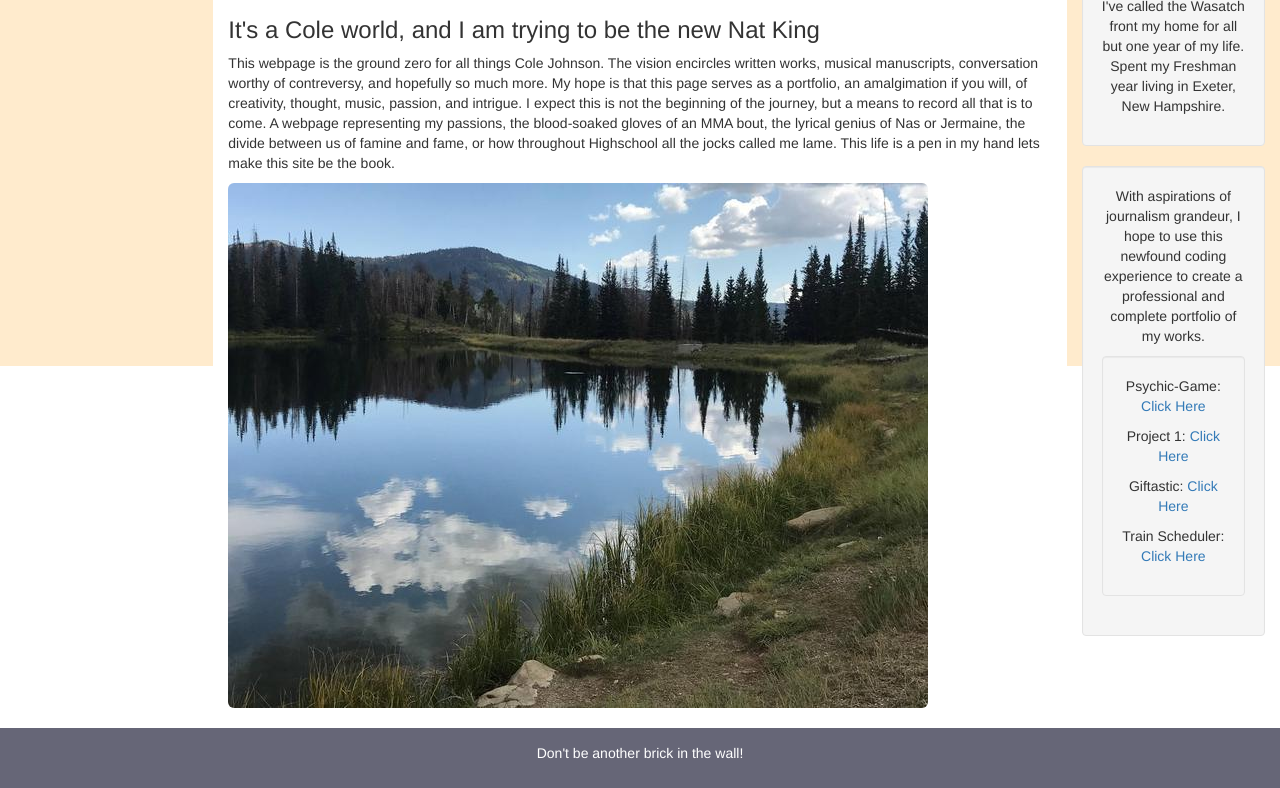
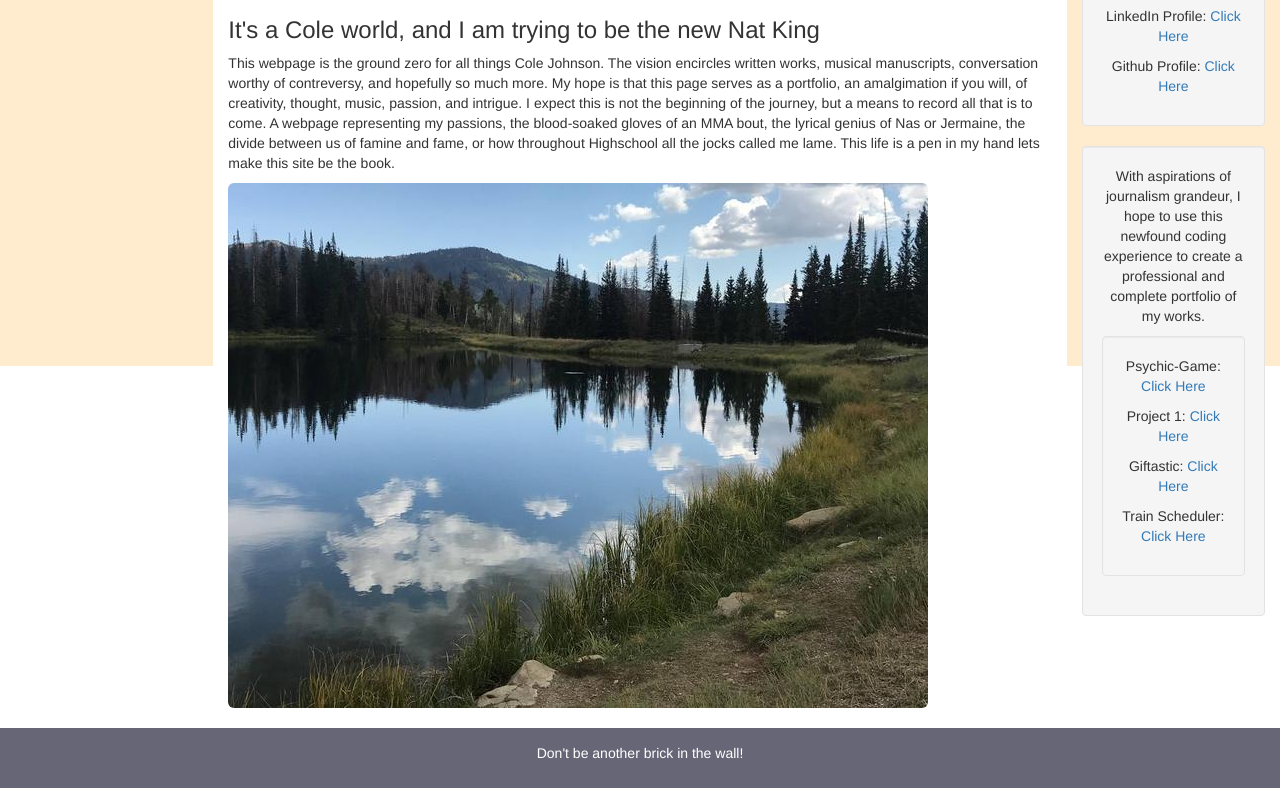
Before and after one commit to ColeJohnson99/Bootstrap-Portfolio, a plain HTML site: page index.html in a window 1280 px wide. Shown: the part 156-944 px from the top of the page. Drawn offline with nearby package versions, Linux system fonts and the light colour scheme.

Commit message:
Updated linkedin and github links

```diff
--- a/index.html
+++ b/index.html
@@ -80,9 +80,12 @@
     </div>
     <div class="col-sm-2 sidenav">
       <div class="well">
-        <p>Born and Raised in Salt Lake City.
-        <br>I've called the Wasatch front my home for all but one year of my life.
-        <br> Spent my Freshman year living in Exeter, New Hampshire. </p>
+        <p>Email: bengals60.cj@gmail.com
+        <br>
+        <p>LinkedIn Profile: <a href="www.linkedin.com/in/cole-johnson-56683818b">Click Here</a>
+        <br>
+        <p>Github Profile: <a href="https://github.com/ColeJohnson99">Click Here</a>
+        </p>
       </div>
       <div class="well">
         <p>With aspirations of journalism grandeur, I hope to use this newfound coding experience to create a professional and complete portfolio of my works.</p>
```
